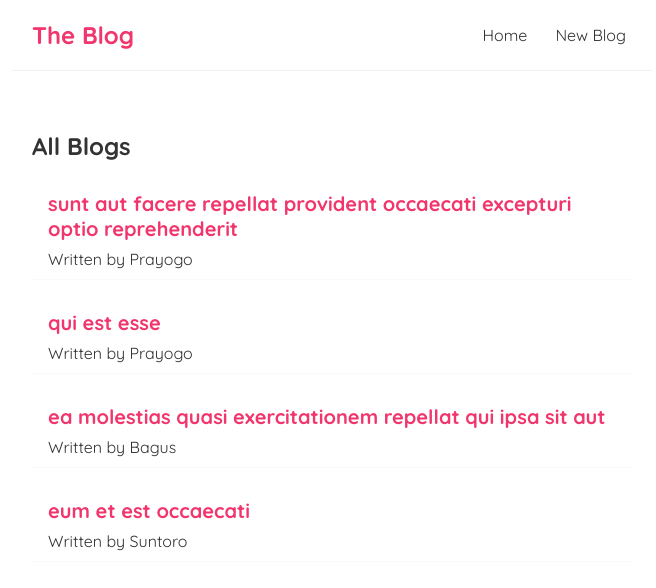
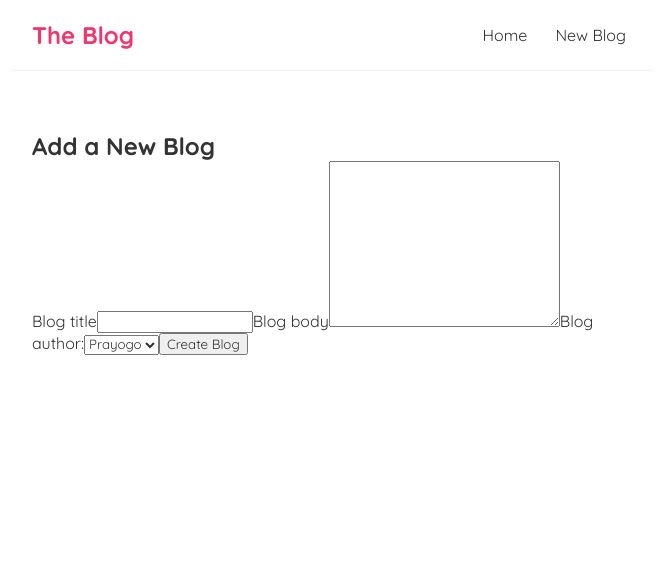
Before and after one commit to pragus99/miniblog, a React (Create React App) app: page /create in a window 1280 px wide. Shown: the top 588 px of the page, without its empty margins (308-964 px from the left). Built offline with nearby package versions, Linux system fonts and the light colour scheme; data requests are answered from the project's data file.

Commit message:
added create page, blog details, link to each page with react router

```diff
--- a/src/App.js
+++ b/src/App.js
@@ -1,14 +1,29 @@
 import Navbar from "./components/Navbar";
 import Home from "./components/Home";
+import Create from "./components/Create";
+import BlogDetails from "./components/BlogDetails";
+import { BrowserRouter as Router, Route, Switch } from "react-router-dom";
 
 function App() {
   return (
-    <div className="App">
-      <Navbar />
-      <div className="content">
-        <Home />
+    <Router>
+      <div className="App">
+        <Navbar />
+        <div className="content">
+          <Switch>
+            <Route exact path="/">
+              <Home />
+            </Route>
+            <Route exact path="/create">
+              <Create />
+            </Route>
+            <Route exact path="/blogs/:id">
+              <BlogDetails />
+            </Route>
+          </Switch>
+        </div>
       </div>
-    </div>
+    </Router>
   );
 }
 
--- /dev/null
+++ b/src/components/BlogDetails.js
@@ -0,0 +1,25 @@
+import { useParams } from "react-router";
+import useFetch from "./useFetch";
+
+const BlogDetails = () => {
+  const { id } = useParams();
+  const { data, isPending, error } = useFetch(
+    "http://localhost:8000/blogs/" + id
+  );
+
+  return (
+    <div className="blog-details">
+      {isPending && <div>Loading...</div>}
+      {error && <div> {error} </div>}
+      {data && (
+        <article>
+          <h2>{data.title}</h2>
+          <p>Written by {data.author}</p>
+          <div>{data.body}</div>
+        </article>
+      )}
+    </div>
+  );
+};
+
+export default BlogDetails;
--- /dev/null
+++ b/src/components/Create.js
@@ -0,0 +1,39 @@
+import { useState } from "react";
+
+const Create = () => {
+  const [title, setTitle] = useState("");
+  const [body, setBody] = useState("");
+  const [author, setAuthor] = useState("");
+
+  return (
+    <div className="create">
+      <h2>Add a New Blog</h2>
+      <form>
+        <label>Blog title</label>
+        <input
+          type="text"
+          required
+          value={title}
+          onChange={(e) => setTitle(e.target.value)}
+        />
+        <label>Blog body</label>
+        <textarea
+          cols="30"
+          rows="10"
+          required
+          value={body}
+          onChange={(e) => setBody(e.target.value)}
+        ></textarea>
+        <label>Blog author:</label>
+        <select value={author} onChange={(e) => setAuthor(e.target.value)}>
+          <option value="prayogo">Prayogo</option>
+          <option value="bagus">Bagus</option>
+          <option value="suntoro">Suntoro</option>
+        </select>
+        <button>Create Blog</button>
+      </form>
+    </div>
+  );
+};
+
+export default Create;
--- a/src/components/Navbar.js
+++ b/src/components/Navbar.js
@@ -1,11 +1,13 @@
+import { Link } from "react-router-dom";
+
 const Navbar = () => {
   return (
     <nav className="navbar">
       <h1>The Blog</h1>
       <div className="links">
-        <a href="/">Home</a>
-        <a
-          href="/create"
+        <Link to="/">Home</Link>
+        <Link
+          to="/create"
           //  Jika ingin menggunakan inline css dengan javascript object
           // style={{
           //   color: "White",
@@ -14,7 +16,7 @@ const Navbar = () => {
           // }}
         >
           New Blog
-        </a>
+        </Link>
       </div>
     </nav>
   );
```
